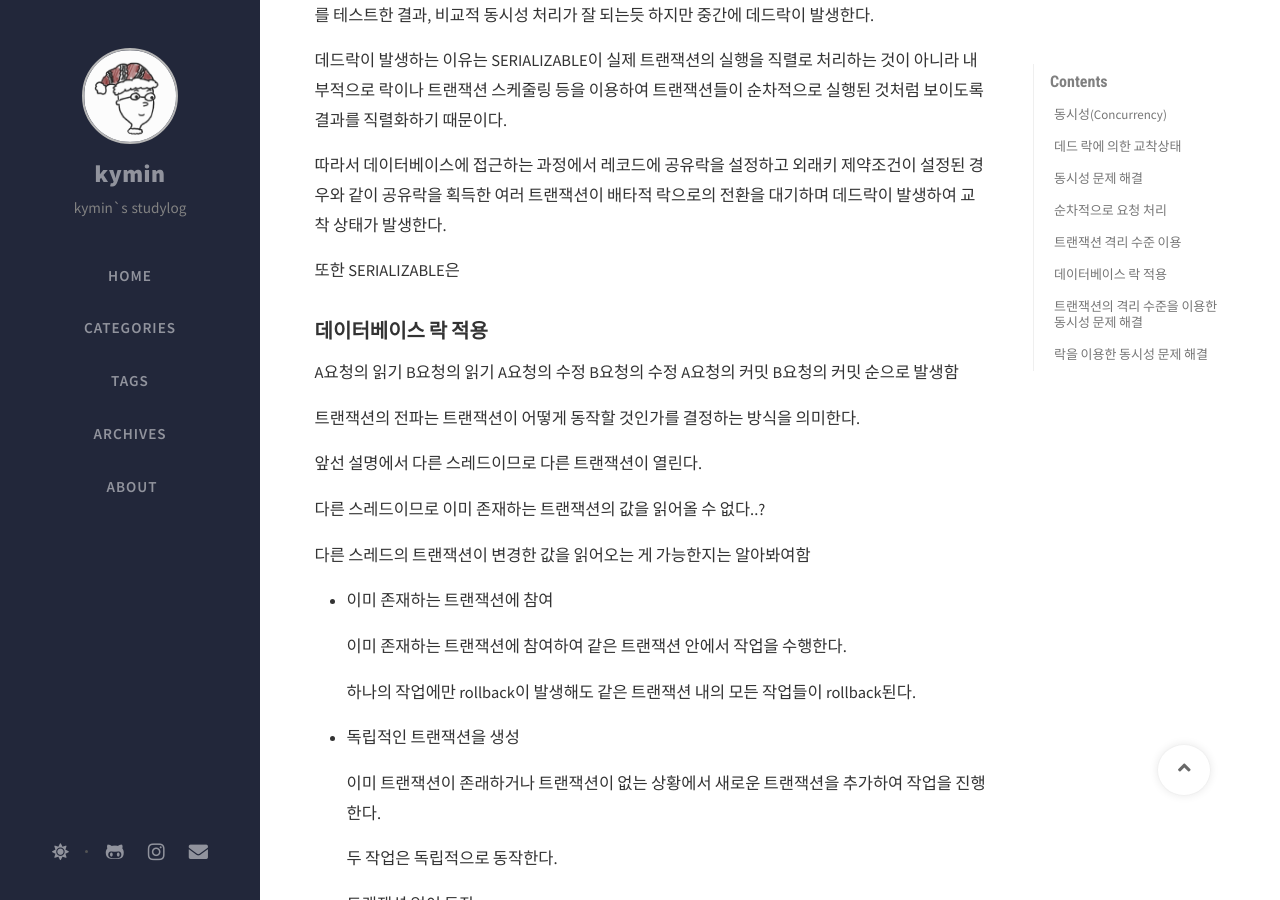
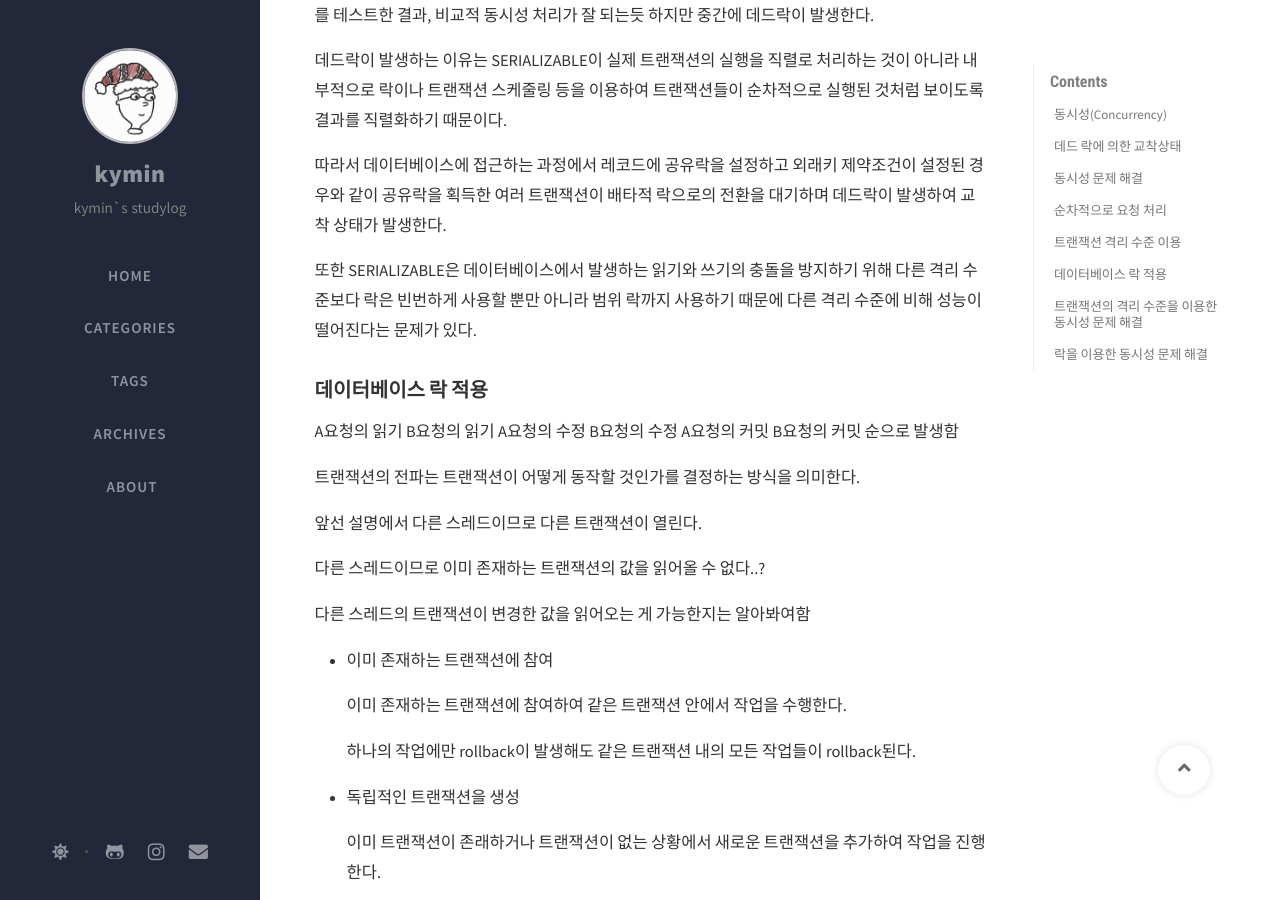
Before and after one commit to Kyoung-M1N/kyoung-M1N.github.io, a Jekyll site: the page built from _posts/spring/2025-02-09-[Spring]concurrency.md, in a window 1280 px wide and 900 px high, scrolled down 8649 px. Built offline with Jekyll 4.4.1, drawn with Linux system fonts in a browser that asks for light colours; nearby versions of some CDN libraries; comment, search, counter and statistics services are not loaded.

Commit message:
docs: 포스트 수정

```diff
--- a/_posts/spring/2025-02-09-[Spring]concurrency.md
+++ b/_posts/spring/2025-02-09-[Spring]concurrency.md
@@ -319,7 +319,7 @@ public class LectureService {
 
 따라서 데이터베이스에 접근하는 과정에서 레코드에 공유락을 설정하고 외래키 제약조건이 설정된 경우와 같이 공유락을 획득한 여러 트랜잭션이 배타적 락으로의 전환을 대기하며 데드락이 발생하여 교착 상태가 발생한다.
 
-또한 SERIALIZABLE은
+또한 SERIALIZABLE은 데이터베이스에서 발생하는 읽기와 쓰기의 충돌을 방지하기 위해 다른 격리 수준보다 락은 빈번하게 사용할 뿐만 아니라 범위 락까지 사용하기 때문에 다른 격리 수준에 비해 성능이 떨어진다는 문제가 있다.
 
 ### **데이터베이스 락 적용**
 
```
